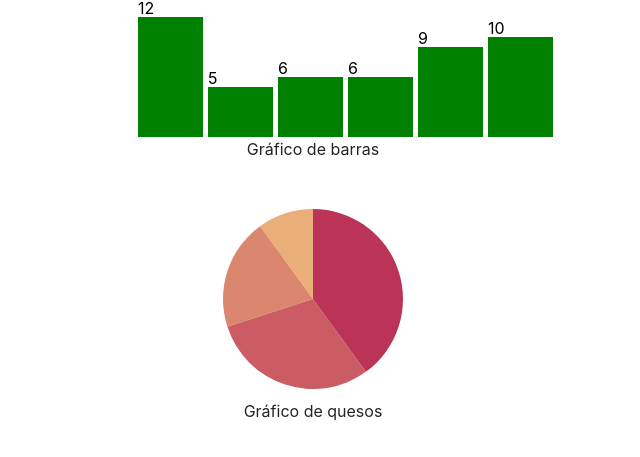
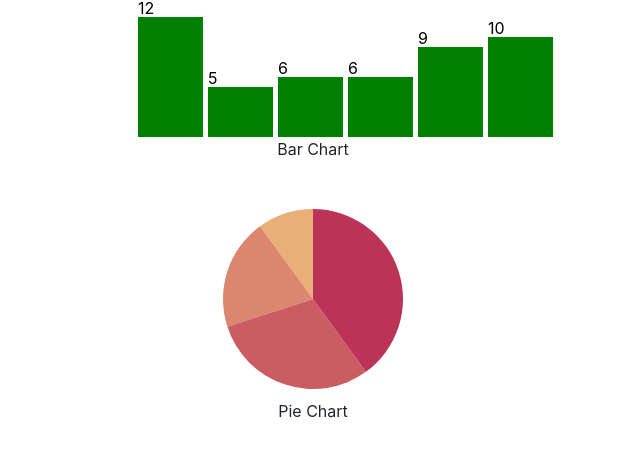
Before and after one commit to lauraVzarco/xpruebasportal, a React (Create React App) app: page /#/Graphics in a window 1280 px wide. Shown: the part 285-742 px from the top of the page, without its empty margins (327-967 px from the left). Built offline with nearby package versions, Linux system fonts and the light colour scheme.

Commit message:
changing spanish to english2

```diff
--- a/src/containers/App/components/Graphics/index.jsx
+++ b/src/containers/App/components/Graphics/index.jsx
@@ -7,11 +7,11 @@ const Graphics = () => (
   <div className="app_graphics">
   <div className="app_chart">
     <BarChart />
-    <div>Gráfico de barras</div>
+    <div>Bar Chart</div>
   </div>
   <div className="app_pie">
     <PieChart />
-    <div>Gráfico de quesos</div>
+    <div>Pie Chart</div>
   </div>
   </div>
 );
```
